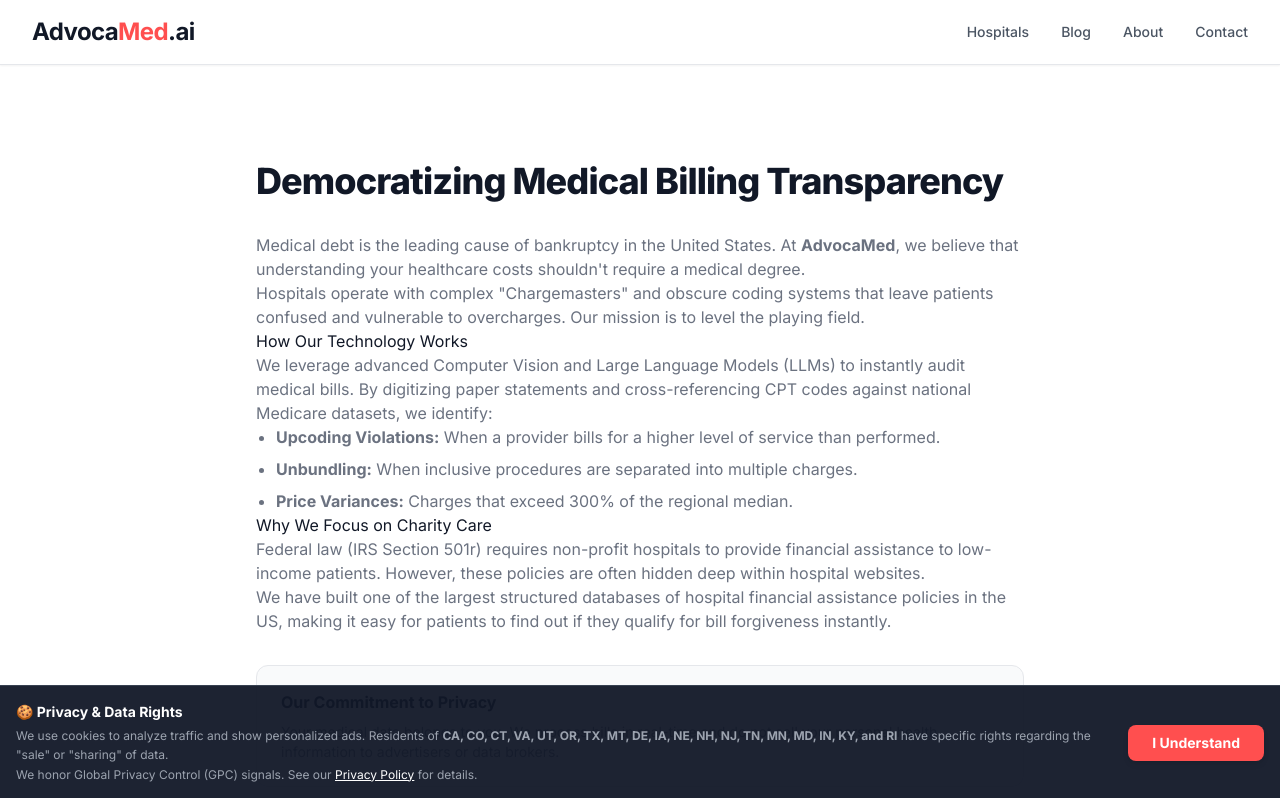
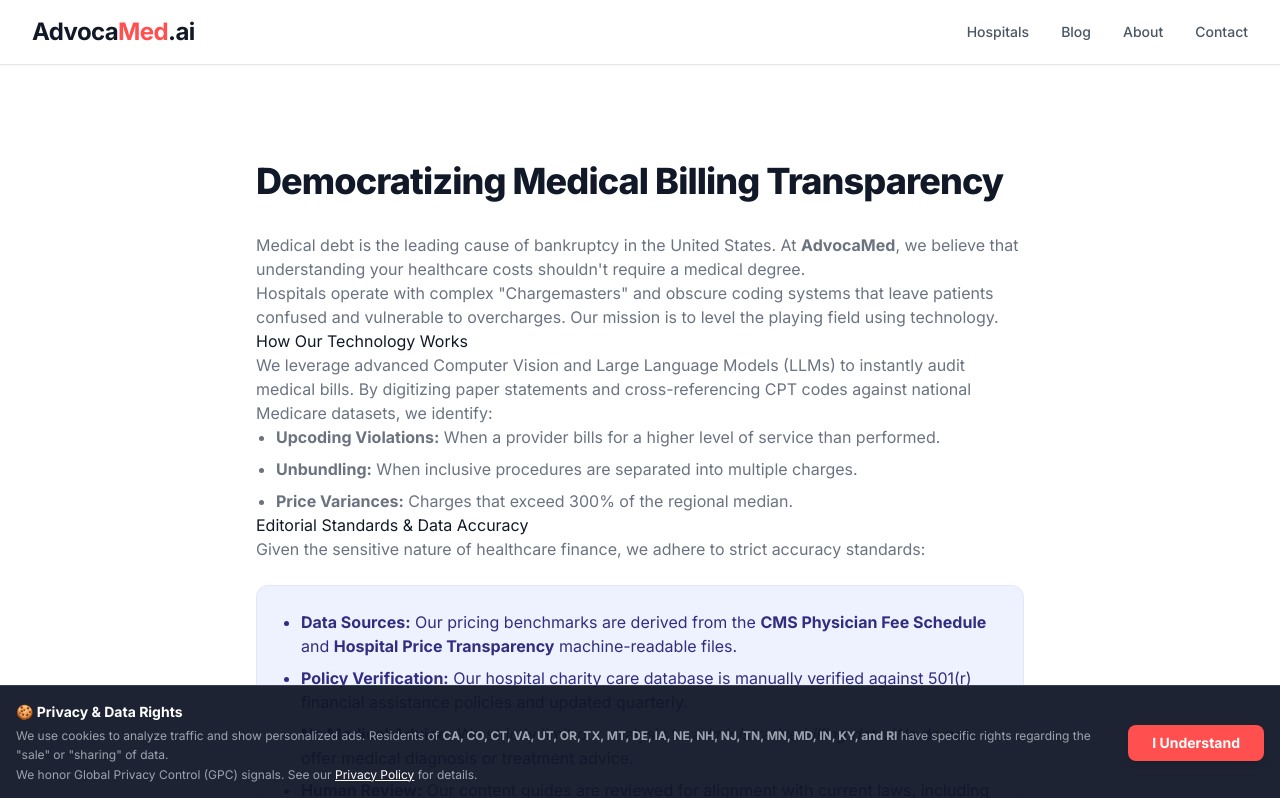
Before and after one commit to gkswjdgb/advocamed-ai, a React (Vite) app in the folder advocamed.ai/: page /about in a window 1280 px wide. Shown: the top 798 px of the page. Built offline with nearby package versions, Linux system fonts and the light colour scheme.

Commit message:
Update AboutUs.tsx

```diff
--- a/advocamed.ai/pages/AboutUs.tsx
+++ b/advocamed.ai/pages/AboutUs.tsx
@@ -6,11 +6,11 @@ const AboutUs: React.FC = () => {
   return (
     <>
       <SEO
-        title="About AdvocaMed - Our Mission"
-        description="We are dedicated to ending the medical debt crisis in America through AI transparency and patient education."
+        title="About AdvocaMed - Our Mission & Editorial Standards"
+        description="We are dedicated to ending the medical debt crisis in America through AI transparency. Learn about our editorial standards and data sources."
         canonical="/about"
       />
-      <div className="bg-white py-16 px-4 sm:px-6 lg:px-8 pt-24 min-h-screen">
+      <div className="bg-white py-16 px-4 sm:px-6 lg:px-8 pt-24 min-h-screen animate-fade-in-up">
         <div className="max-w-3xl mx-auto">
             <h1 className="text-3xl font-extrabold tracking-tight text-gray-900 sm:text-4xl mb-8">
                 Democratizing Medical Billing Transparency
@@ -21,7 +21,7 @@ const AboutUs: React.FC = () => {
                     Medical debt is the leading cause of bankruptcy in the United States. At <strong>AdvocaMed</strong>, we believe that understanding your healthcare costs shouldn't require a medical degree.
                 </p>
                 <p>
-                    Hospitals operate with complex "Chargemasters" and obscure coding systems that leave patients confused and vulnerable to overcharges. Our mission is to level the playing field.
+                    Hospitals operate with complex "Chargemasters" and obscure coding systems that leave patients confused and vulnerable to overcharges. Our mission is to level the playing field using technology.
                 </p>
 
                 <h2 className="text-gray-900">How Our Technology Works</h2>
@@ -33,6 +33,19 @@ const AboutUs: React.FC = () => {
                     <li><strong>Unbundling:</strong> When inclusive procedures are separated into multiple charges.</li>
                     <li><strong>Price Variances:</strong> Charges that exceed 300% of the regional median.</li>
                 </ul>
+
+                <h2 className="text-gray-900">Editorial Standards & Data Accuracy</h2>
+                <p>
+                    Given the sensitive nature of healthcare finance, we adhere to strict accuracy standards:
+                </p>
+                <div className="bg-indigo-50 p-6 rounded-xl border border-indigo-100 my-6">
+                    <ul className="list-disc pl-5 space-y-2 text-indigo-900 text-base">
+                        <li><strong>Data Sources:</strong> Our pricing benchmarks are derived from the <strong>CMS Physician Fee Schedule</strong> and <strong>Hospital Price Transparency</strong> machine-readable files.</li>
+                        <li><strong>Policy Verification:</strong> Our hospital charity care database is manually verified against 501(r) financial assistance policies and updated quarterly.</li>
+                        <li><strong>No Medical Advice:</strong> We strictly limit our analysis to <em>administrative billing data</em>. We do not offer medical diagnosis or treatment advice.</li>
+                        <li><strong>Human Review:</strong> Our content guides are reviewed for alignment with current laws, including the <em>No Surprises Act</em> and <em>Affordable Care Act</em>.</li>
+                    </ul>
+                </div>
 
                 <h2 className="text-gray-900">Why We Focus on Charity Care</h2>
                 <p>
```
